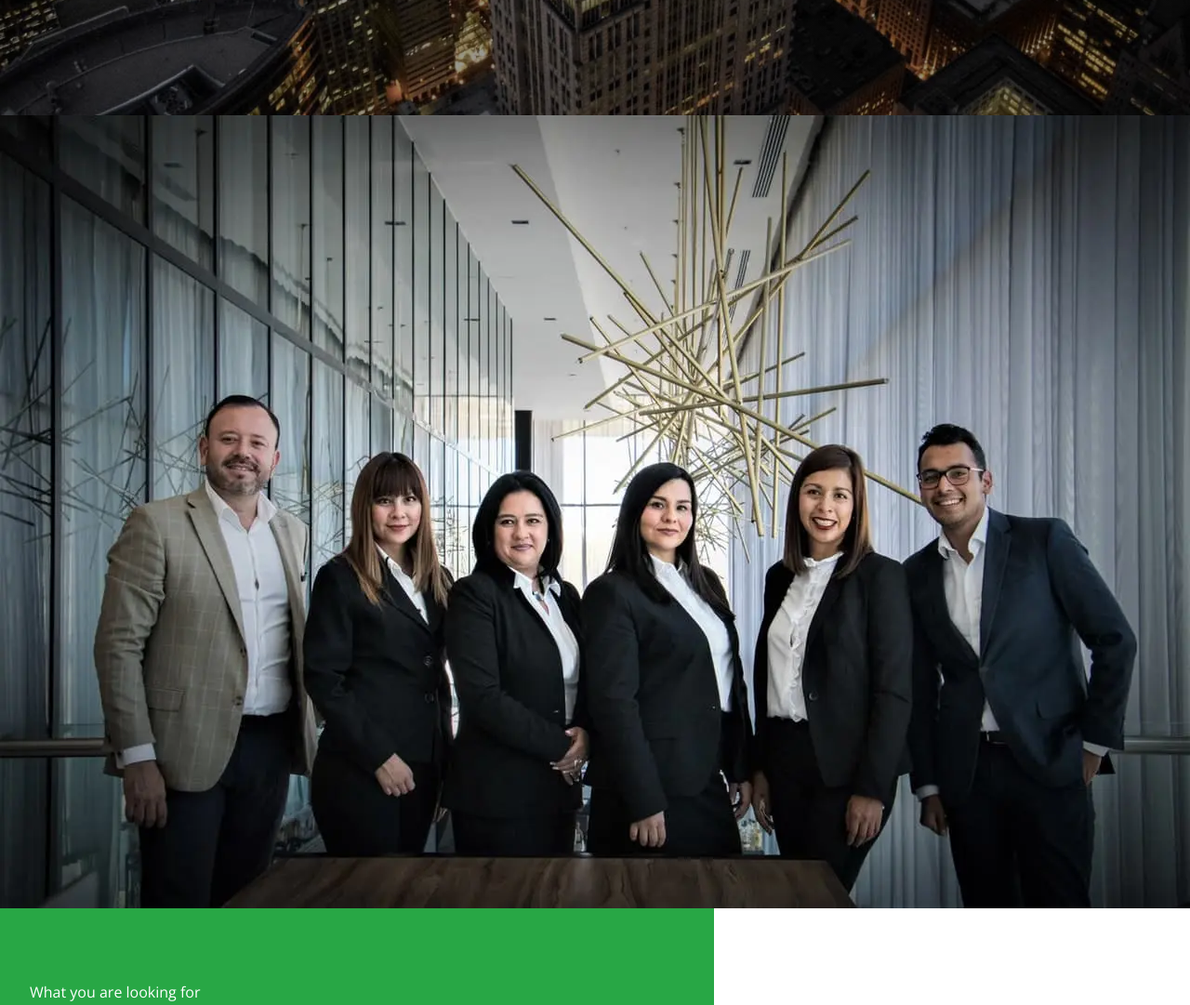
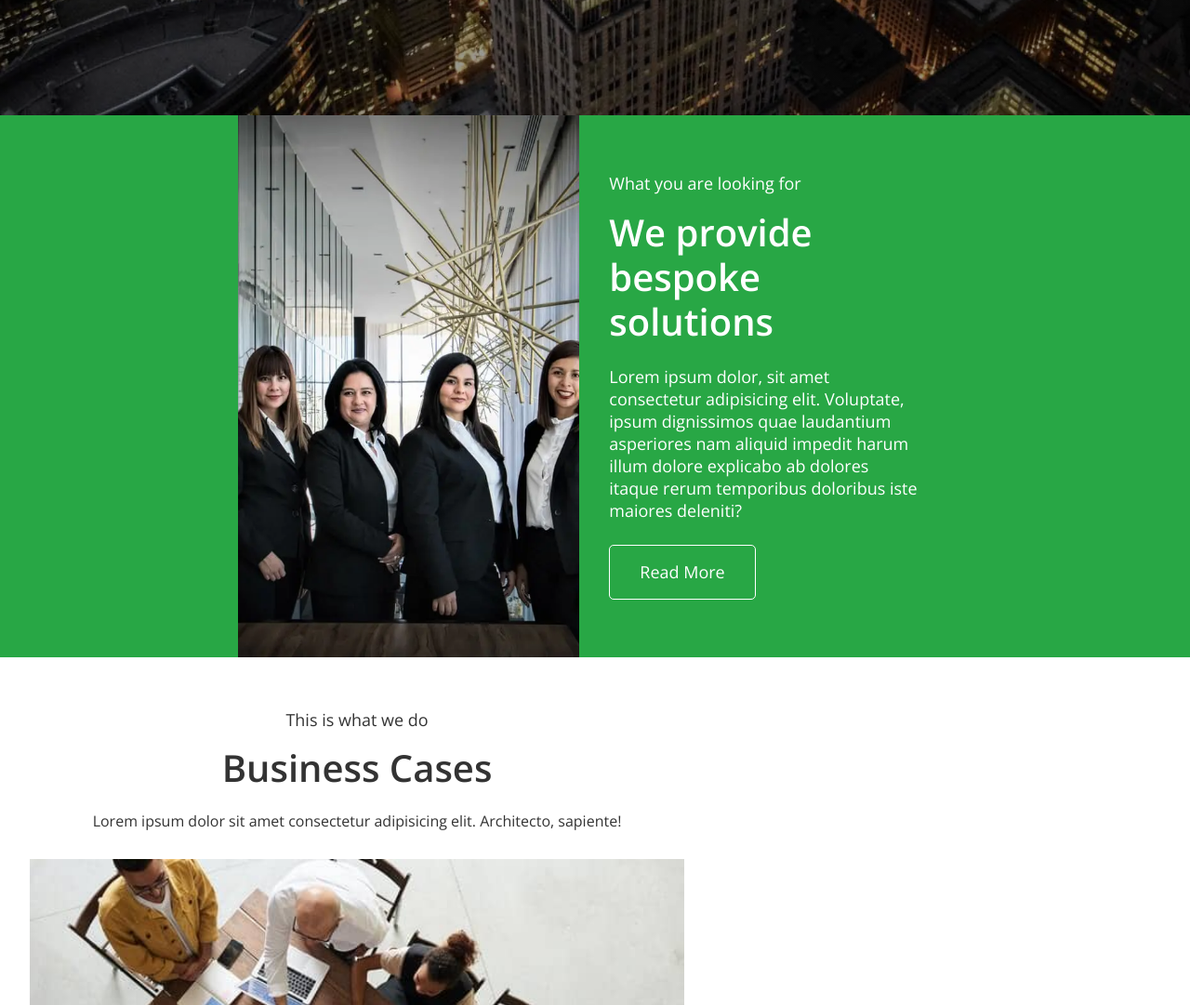
Before and after one commit to aleksander-nikolaenko/finance-ledger, a website built with Parcel: page src/index.html in a window 1280 px wide. Shown: the part 900-1981 px from the top of the page at 93% size. Built offline with nearby package versions, Linux system fonts and the light colour scheme.

Commit message:
add tablet and desktop breakpoint in about section

```diff
--- a/src/js/navLinkActions.js
+++ b/src/js/navLinkActions.js
@@ -3,7 +3,16 @@ export const navLinkActions = () => {
   const sectionList = document.querySelectorAll('.section');
   const header = document.querySelector('.header');
 
-  const headerHeight = header.clientHeight;
+  let headerHeight = header.clientHeight;
+  let timeOutFunctionId;
+  window.addEventListener('resize', () => {
+    const workAfterResizeIsDone = () => {
+      headerHeight = header.clientHeight;
+    };
+    clearTimeout(timeOutFunctionId);
+    timeOutFunctionId = setTimeout(workAfterResizeIsDone, 500);
+  });
+
   window.scrollY > headerHeight
     ? header.classList.add('bg-visible')
     : header.classList.remove('bg-visible');
--- a/src/partials/about.html
+++ b/src/partials/about.html
@@ -1,30 +1,16 @@
 <section id="about" class="about about__section section">
-  <picture>
-    <source
-      type="image/webp"
-      srcset="./images/home/people.webp 1x, ./images/home/people@2x.webp 2x"
-    />
-    <source
-      type="image/jpeg"
-      srcset="./images/home/people.jpg 1x, ./images/home/people@2x.jpg 2x"
-    />
-
-    <img
-      src="./images/home/people.jpg"
-      alt="team of people in the office"
-      width="320"
-    />
-  </picture>
-
   <div class="container about__container">
-    <p class="section-pre-title about__pre-title">What you are looking for</p>
-    <h2 class="section-title about__title">We provide bespoke solutions</h2>
-    <p class="about__text">
-      Lorem ipsum dolor, sit amet consectetur adipisicing elit. Voluptate, ipsum
-      dignissimos quae laudantium asperiores nam aliquid impedit harum illum
-      dolore explicabo ab dolores itaque rerum temporibus doloribus iste maiores
-      deleniti?
-    </p>
-    <button class="btn about__btn" type="button">Read More</button>
+    <div class="about__image-thumb"></div>
+    <div class="about__content">
+      <p class="section-pre-title about__pre-title">What you are looking for</p>
+      <h2 class="section-title about__title">We provide bespoke solutions</h2>
+      <p class="about__text">
+        Lorem ipsum dolor, sit amet consectetur adipisicing elit. Voluptate,
+        ipsum dignissimos quae laudantium asperiores nam aliquid impedit harum
+        illum dolore explicabo ab dolores itaque rerum temporibus doloribus iste
+        maiores deleniti?
+      </p>
+      <button class="btn about__btn" type="button">Read More</button>
+    </div>
   </div>
 </section>
--- a/src/sass/components/_section-titles.scss
+++ b/src/sass/components/_section-titles.scss
@@ -1,6 +1,12 @@
 .section-title {
   @include fonts(var(--text-color-dark), 600, 32px, 1.375, null, null, null);
+  @media screen and (min-width: $tablet) {
+    @include fonts(var(--text-color-dark), 600, 40px, 1.2, null, null, null);
+  }
 }
 .section-pre-title {
   @include fonts(var(--text-color-dark), 400, 16px, 1.375, null, null, null);
+  @media screen and (min-width: $tablet) {
+    @include fonts(var(--text-color-dark), 400, 18px, 1.33, null, null, null);
+  }
 }
--- a/src/sass/layout/_about.scss
+++ b/src/sass/layout/_about.scss
@@ -1,8 +1,63 @@
 .about {
+  background-color: var(--accent-color);
+  &__image-thumb {
+    max-width: 100vw;
+    height: 69vw;
+    // height: calc(320px * 0.69);
+    // z-index: 1;
+    background-image: url('../images/home/people.jpg');
+    background-image: url('../images/home/people.webp');
+    background-repeat: no-repeat;
+    background-position: center;
+    background-size: cover;
+
+    @media screen and (min-width: $tablet) {
+      width: 100%;
+      height: auto;
+    }
+
+    @media (min-device-pixel-ratio: 2),
+      (min-resolution: 192dpi),
+      (min-resolution: 2dppx) {
+      background-image: url('../images/home/people@2x.jpg');
+      background-image: url('../images/home/people@2x.webp');
+    }
+  }
   &__container {
+    max-width: 100vw;
+    margin-left: auto;
+    margin-right: auto;
+    padding: 0;
+    @media screen and (min-width: $tablet) {
+      @include flex(flex, stretch, center, row, null);
+      max-width: $tablet;
+    }
+    @media screen and (min-width: $desktop) {
+      max-width: $desktop;
+    }
+  }
+  &__content {
+    max-width: $mobile;
+    margin-left: auto;
+    margin-right: auto;
+    padding-left: 20px;
+    padding-right: 20px;
     padding-top: 79px;
     padding-bottom: 79px;
-    background-color: var(--accent-color);
+    @media screen and (min-width: $tablet) {
+      width: 100%;
+      max-width: 100%;
+      padding-left: 32px;
+      padding-right: 32px;
+      padding-top: 62px;
+      padding-bottom: 62px;
+    }
+    @media screen and (min-width: $desktop) {
+      padding-left: 20px;
+      padding-right: 28px;
+      padding-top: 80px;
+      padding-bottom: 86px;
+    }
   }
 
   &__pre-title {
@@ -18,6 +73,17 @@
   &__text {
     margin-bottom: 24px;
     @include fonts(var(--text-color-light), 400, 16px, 1.375, null, null, null);
+    @media screen and (min-width: $tablet) {
+      @include fonts(
+        var(--text-color-light),
+        400,
+        18px,
+        1.33,
+        null,
+        null,
+        null
+      );
+    }
   }
   &__btn {
     color: var(--text-color-light);
--- a/src/sass/layout/_cases.scss
+++ b/src/sass/layout/_cases.scss
@@ -26,5 +26,9 @@
     &:not(:last-child) {
       margin-bottom: 8px;
     }
+    &:hover,
+    &:focus {
+      opacity: 0.8;
+    }
   }
 }
--- a/src/sass/layout/_team.scss
+++ b/src/sass/layout/_team.scss
@@ -27,6 +27,13 @@
     opacity: 0;
     transition: all 250ms;
     background-color: transparent;
+    & .social-list__icon {
+      &:hover,
+      &:focus {
+        fill: var(--text-color-light);
+        opacity: 0.8;
+      }
+    }
   }
 
   &__item {
@@ -38,6 +45,11 @@
   &__item-image-wrapper {
     position: relative;
     margin-bottom: 16px;
+    transition: all 250ms;
+    &:hover,
+    &:focus {
+      transform: scale(1.02);
+    }
     &:hover .team__social-list,
     &:focus .team__social-list {
       opacity: 1;
```
